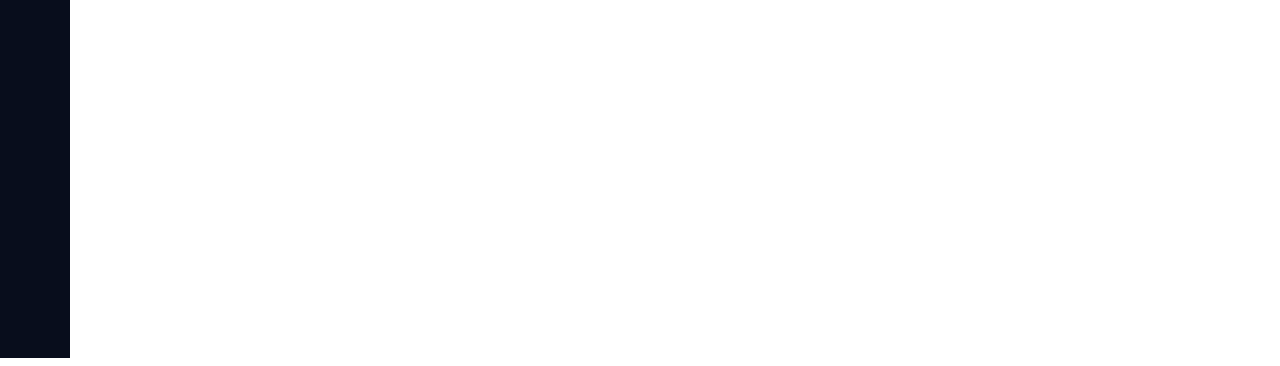
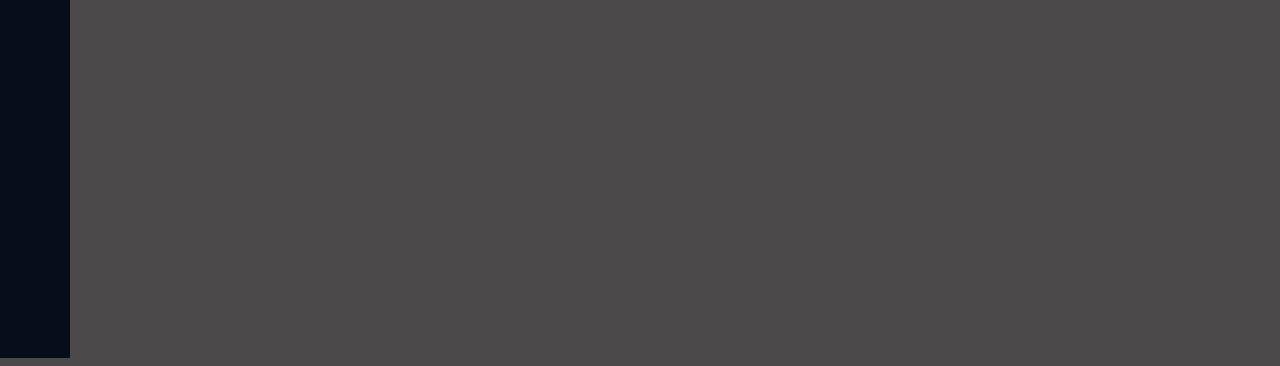
Before and after one commit to DevDaribei/Dashboard_Desenvolvedor, a plain HTML site: page index.html in a window 1280 px wide. Shown: the part 434-800 px from the top of the page. Drawn offline with Linux system fonts and the light colour scheme; a web font is replaced by a local one.

Commit message:
estilizando o css

```diff
--- a/styles/aside.css
+++ b/styles/aside.css
@@ -34,3 +34,7 @@
     height: 45px;
 
 }
+
+.sidebar a:hover{
+    color: #00d1ff;
+}
--- a/styles/global.css
+++ b/styles/global.css
@@ -7,9 +7,9 @@
 }
 
 :root{
-    --background-color:#0A0F1E;
+    --background-color:#0a0f1e;
     --text-color-primary: #F1F5F9;
-    --back-color: #ffffff;
+    --back-color: #4b4949;
 
     --h1: 800 24px/135% var(--font-family);
     --h2: 800 16px/140% var(--font-family);
```
